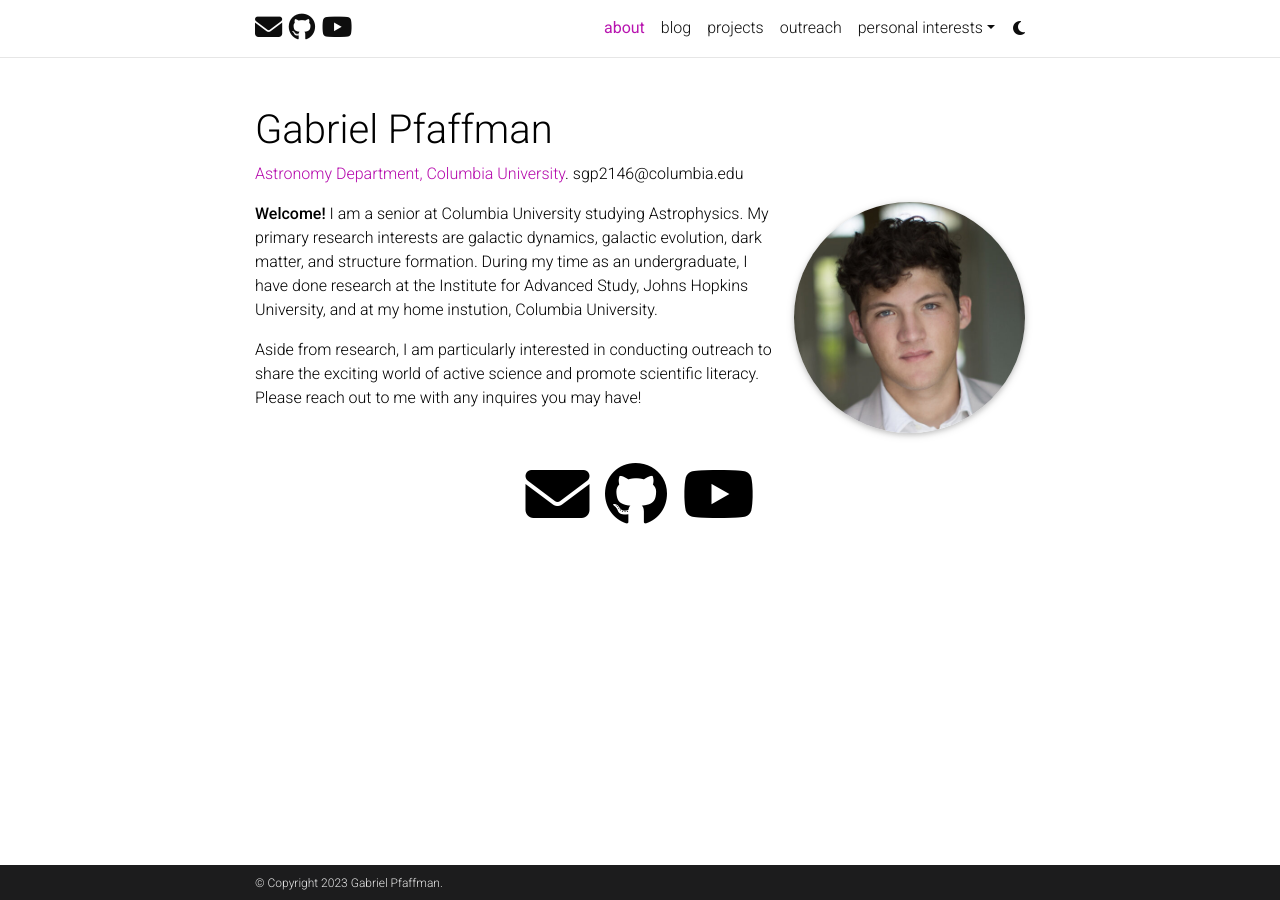
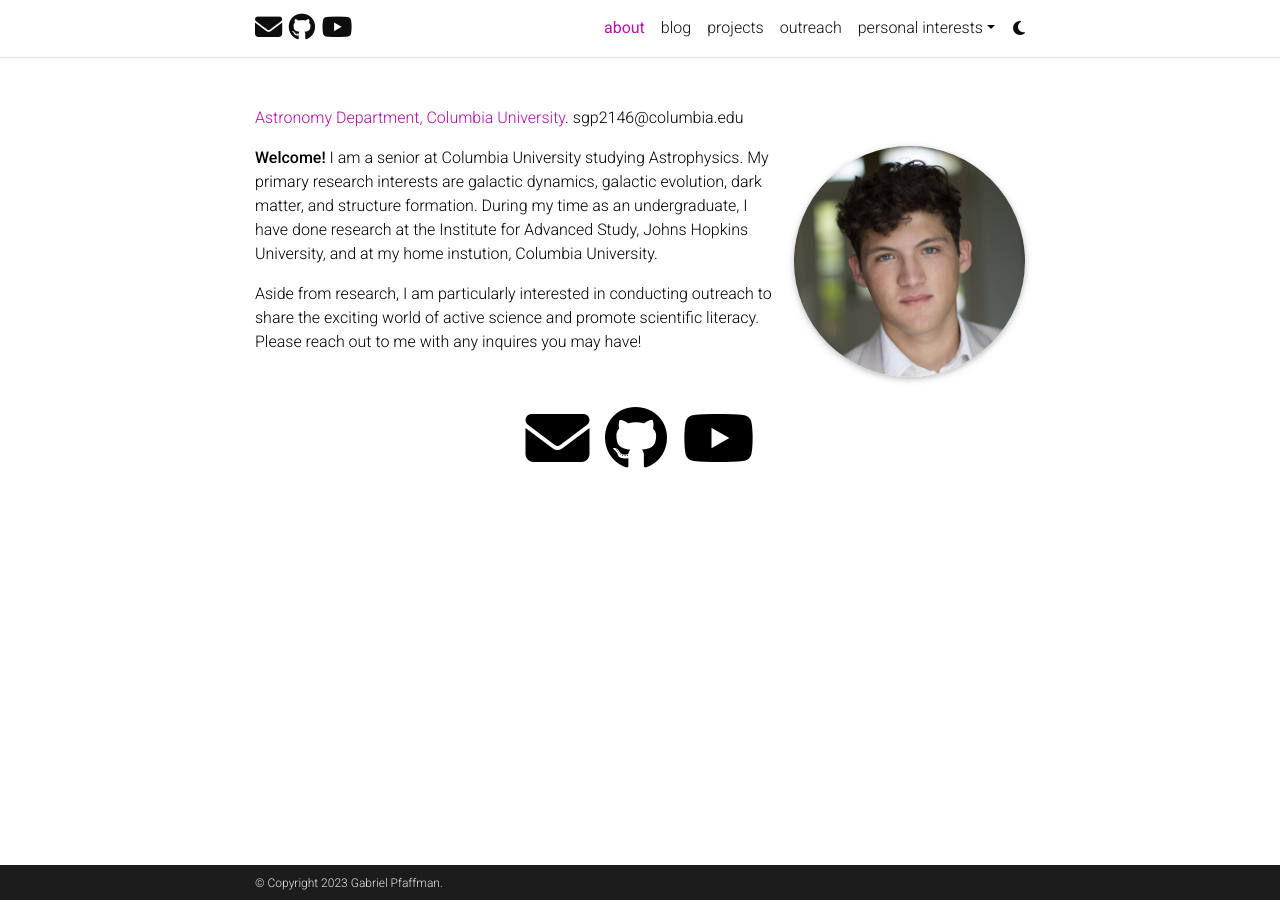
Before and after one commit to sgpfaff/sgpfaff.github.io, a Jekyll site: the page built from _pages/about.md, in a window 1280 px wide. Built offline with Jekyll 4.4.1, drawn with Linux system fonts in a browser that asks for light colours; full-size pictures stand in for the smaller copies a plugin makes; comment, search, counter and statistics services are not loaded; a style sheet for code colours, icons or effects is not loaded.

Commit message:
Update _config.yml

```diff
--- a/_config.yml
+++ b/_config.yml
@@ -2,7 +2,7 @@
 # Site settings
 # -----------------------------------------------------------------------------
 
-title: Gabriel Pfaffman # the website title (if blank, full name will be used instead)
+title: # the website title (if blank, full name will be used instead)
 first_name: Gabriel
 middle_name:
 last_name: Pfaffman
```
